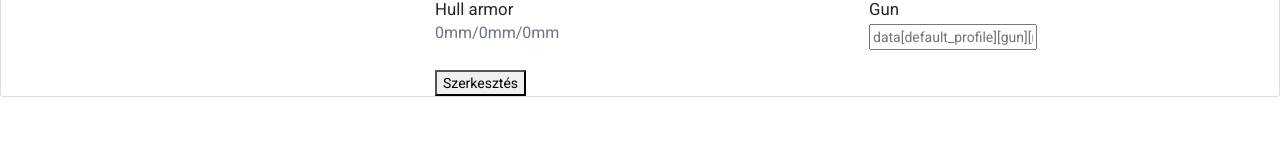
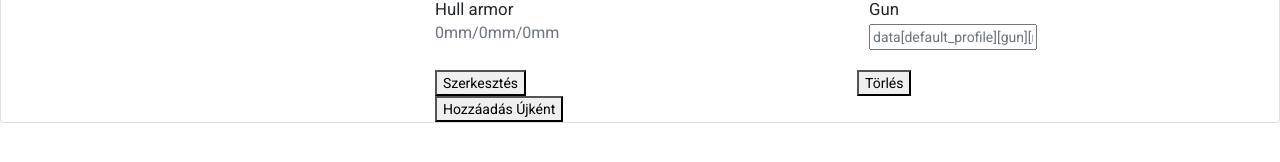
Before and after one commit to czjanos9/Angular-Projekt, an Angular app: page /details/1 in a window 1280 px wide. Shown: the part 294-456 px from the top of the page. Built offline with nearby package versions, Linux system fonts and the light colour scheme.

Commit message:
Adding record AS NEW

```diff
--- a/src/app/tank-details/tank-details.component.html
+++ b/src/app/tank-details/tank-details.component.html
@@ -105,6 +105,13 @@
                     <div class="col-sm-6">
                       <button (click)="updateCurrentVehicle()">Szerkesztés</button>
                     </div>
+                    <div class="col-sm-6">
+                      <button (click)="deleteCurrentVehicle()">Törlés</button>
+                    </div>
+                    <div class="col-sm-6">
+                      <button (click)="createVehicle()">Hozzáadás Újként</button>
+                    </div>
+
                 </div>
               </div>
             </div>
--- a/src/app/tank-details/tank-details.component.ts
+++ b/src/app/tank-details/tank-details.component.ts
@@ -1,5 +1,5 @@
 import { Component, OnInit } from '@angular/core';
-import {ActivatedRoute} from '@angular/router';
+import {ActivatedRoute, Router} from '@angular/router';
 import {HttpClient} from '@angular/common/http';
 import {Tanks} from '../list/list.component';
 
@@ -13,6 +13,7 @@ export interface Tank {
   nation: string;
   gun_name: string;
   armor: string;
+  small_icon: string;
 }
 
 @Component({
@@ -33,40 +34,34 @@ export class TankDetailsComponent implements OnInit {
     description: 'data[description]',
     armor: '0mm/0mm/0mm',
     gun_name: 'data[default_profile][gun][name]',
+    small_icon: ''
   };
 
   allTank;
   displayedColumns: string[] = ['nation', 'tier', 'name', 'big_icon', 'type', 'description', 'armor', 'gun_name'];
   dataSource;
 
-
   constructor(
     private activatedRoute: ActivatedRoute,
-    private http: HttpClient
+    private http: HttpClient,
+    private router: Router
   ) { }
 
   ngOnInit(): void {
     this.activatedRoute.params.subscribe(param => {
       this.id = param['id'];
     });
-    //this.doRequest(`https://api.worldoftanks.eu/wot/encyclopedia/vehicles/?application_id=7d8440b17a9bc5cbd0f8be1dc99a4fb6&tank_id=${this.id}`, this.id);
     this.allTank = JSON.parse(localStorage.getItem('AllVehicles'));
     for(let i in this.allTank){
       if(i === this.id) {
         this.currTank = this.createDataSource(this.allTank[this.id]);
-      }
-      else {
-        //this.doRequest(`https://api.worldoftanks.eu/wot/encyclopedia/vehicles/?application_id=7d8440b17a9bc5cbd0f8be1dc99a4fb6&tank_id=${this.id}`, this.id);
-
+        localStorage.setItem('CurrentVehicle', JSON.stringify(this.currTank));
       }
     }
   }
 
-  doRequest(url, id): void {
+  /*doRequest(url, id): void {
     this.http.get<any>(url).subscribe(data => {
-      /*this.currTank.shift();
-      this.currTank.push(this.createDataSource(data.data[id]));
-      this.dataSource = this.currTank;*/
       this.currTank = this.createDataSource(data.data[id]);
       localStorage.setItem('CurrentVehicle', JSON.stringify(this.currTank));
       let localData: JSON = JSON.parse(localStorage.getItem('AllVehicles'));
@@ -80,12 +75,7 @@ export class TankDetailsComponent implements OnInit {
 
 
     });
-  }
-
-  getCurrentTank()
-  {
-
-  }
+  }*/
 
   createDataSource(data): Tank {
     let tank = {
@@ -119,7 +109,53 @@ export class TankDetailsComponent implements OnInit {
     return;
   }
 
+  deleteCurrentVehicle(): void {
+    localStorage.setItem('CurrentVehicle', JSON.stringify(this.currTank));
+
+    let localData: JSON = JSON.parse(localStorage.getItem('AllVehicles'));
+    delete localData[this.currTank['tank_id']];
+
+    localStorage.setItem('AllVehicles', JSON.stringify(localData));
+    alert('Sikeres törlés!');
+    this.router.navigate(['list']);
+
+  }
+
+  createVehicle(): void{
+    localStorage.setItem('CurrentVehicle', JSON.stringify(this.currTank));
+    let prevId = this.id;
+
+    this.currTank['tank_id'] = Math.round(Math.random() * (2147 - 1) + 1);
+    this.allTank = JSON.parse(localStorage.getItem('AllVehicles'));
+    this.id = this.currTank['tank_id'].toString();
+
+    for(let i in this.allTank){
+      if(i === this.id) {
+        alert('Van ilyen azonosító!');
+        return;
+      }
+      let localData: JSON = JSON.parse(localStorage.getItem('AllVehicles'));
+      localData[this.id] = {
+        tank_id: this.id,
+        name: this.currTank['name'],
+        nation: this.currTank['nation'],
+        type: this.currTank['type'],
+        tier: this.currTank['tier'],
+        description: this.currTank['description'],
+        images: {small_icon: this.currTank['small_icon'],
+                 big_icon: this.currTank['big_icon']},
+        default_profile: {gun: {name: this.currTank['gun_name']},
+                          armor: {hull: {front: localData[prevId]['default_profile']['armor']['hull']['front'],
+                                        sides: localData[prevId]['default_profile']['armor']['hull']['sides'],
+                                        rear: localData[prevId]['default_profile']['armor']['hull']['rear']}}}
+      };
+      localStorage.setItem('AllVehicles', JSON.stringify(localData));
+      alert('Sikeres hozzáadás!');
+      return;
+    }
+  }
+
 }
 
 
-/*https://api.worldoftanks.eu/wot/encyclopedia/vehicles/?application_id=7d8440b17a9bc5cbd0f8be1dc99a4fb6&tank_id=19217*/
+/*this.doRequest(`https://api.worldoftanks.eu/wot/encyclopedia/vehicles/?application_id=7d8440b17a9bc5cbd0f8be1dc99a4fb6&tank_id=${this.id}`, this.id);*/
```
